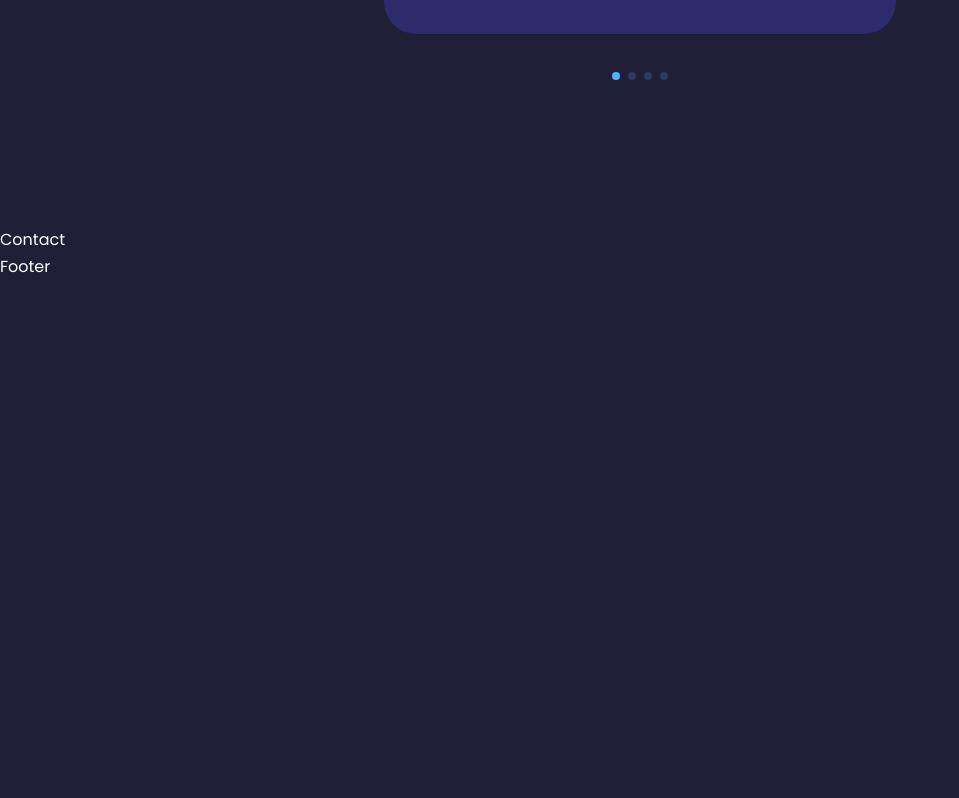
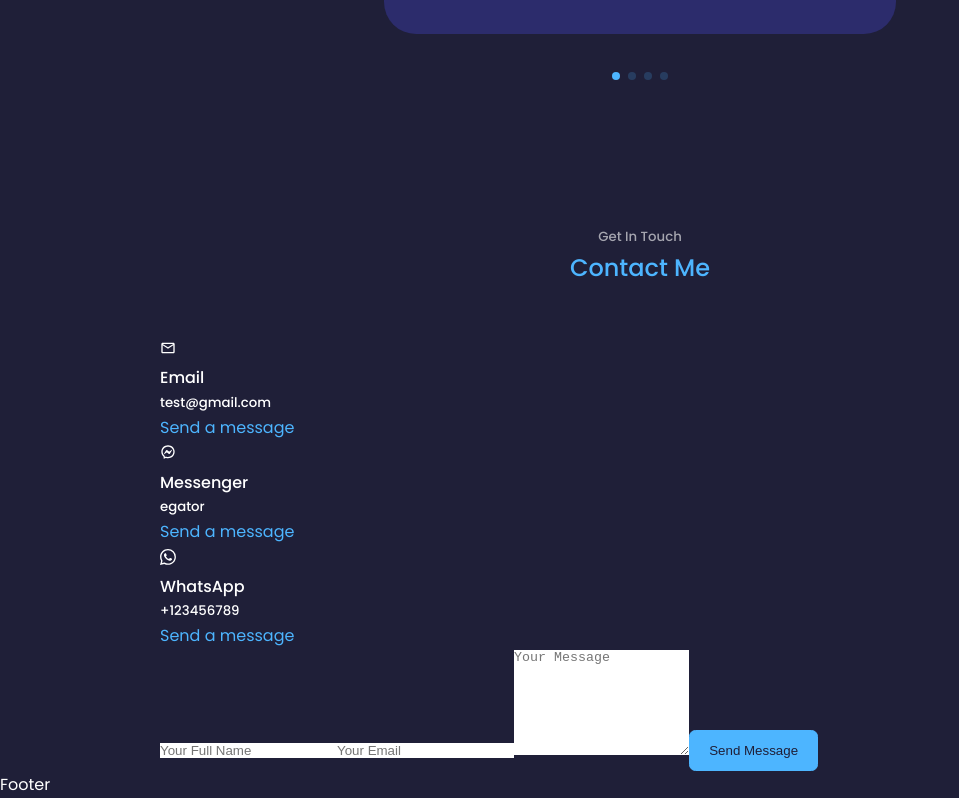
Before and after one commit to draxexx/react-portfolio-website-1, a React (Create React App) app: page / in a window 1280 px wide. Shown: the part 4602-5400 px from the top of the page, without its empty margins (0-959 px from the left). Before the commit the page ends 4882 px from the top, so only its background shows below. Built offline with nearby package versions, Linux system fonts and the light colour scheme.

Commit message:
create Contact Component and ContactOption Component

```diff
--- a/src/components/contact/Contact.jsx
+++ b/src/components/contact/Contact.jsx
@@ -1,9 +1,30 @@
 import React from 'react'
 import "./contact.css";
+import ContactOption from './ContactOption';
+import { MdOutlineEmail } from "react-icons/md";
+import { RiMessengerLine } from "react-icons/ri";
+import { BsWhatsapp } from "react-icons/bs";
 
 const Contact = () => {
   return (
-    <section id="contact">Contact</section>
+    <section id="contact">
+      <h5>Get In Touch</h5>
+      <h2>Contact Me</h2>
+
+      <div className="container contact__container">
+        <div className="contact__options">
+          <ContactOption icon={<MdOutlineEmail />} title="Email" content="test@gmail.com" href="mailto:test@gmail.com" />
+          <ContactOption icon={<RiMessengerLine />} title="Messenger" content="egator" href="https://messenger.com" />
+          <ContactOption icon={<BsWhatsapp />} title="WhatsApp" content="+123456789" href="https://api.whatsapp.com/send?+123456780" />
+        </div>
+        <form action="">
+          <input type="text" name="name" placeholder="Your Full Name" required />
+          <input type="email" name="email" placeholder="Your Email" required />
+          <textarea name="message" rows="7" placeholder="Your Message" required></textarea>
+          <button type="submit" className="btn btn-primary">Send Message</button>
+        </form>
+      </div>
+    </section>
   )
 }
 
--- /dev/null
+++ b/src/components/contact/ContactOption.jsx
@@ -0,0 +1,12 @@
+const ContactOption = ({ icon, title, content, href }) => {
+    return (
+        <article className="contact__option">
+            {icon}
+            <h4>{title}</h4>
+            <h5>{content}</h5>
+            <a href={href} target="_blank">Send a message</a>
+        </article>
+    )
+}
+
+export default ContactOption
```
